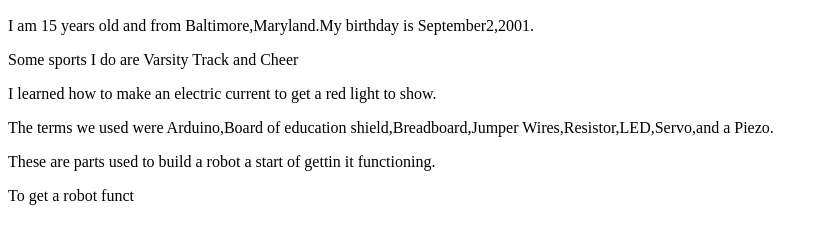
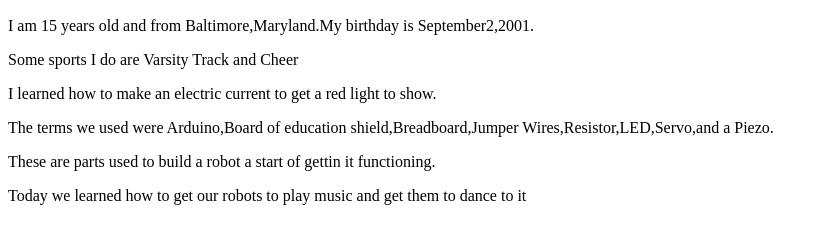
Before and after one commit to NinaStroud15/Nina-s-Website, a plain HTML site: page index.html in a window 1280 px wide. Shown: the part 417-660 px from the top of the page, without its empty margins (0-828 px from the left). Drawn offline with Linux system fonts and the light colour scheme.

Commit message:
Update index.html

```diff
--- a/index.html
+++ b/index.html
@@ -11,6 +11,6 @@
 <p>I learned how to make an electric current to get a red light to show.</p>
 <p>The terms we used were Arduino,Board of education shield,Breadboard,Jumper Wires,Resistor,LED,Servo,and a Piezo.</p>
 <p> These are parts used to build a robot a start of gettin it functioning.</p>
-<p>To get a robot funct
+<p>Today we learned how to get our robots to play music and get them to dance to it</p>
 
 </body>
```
